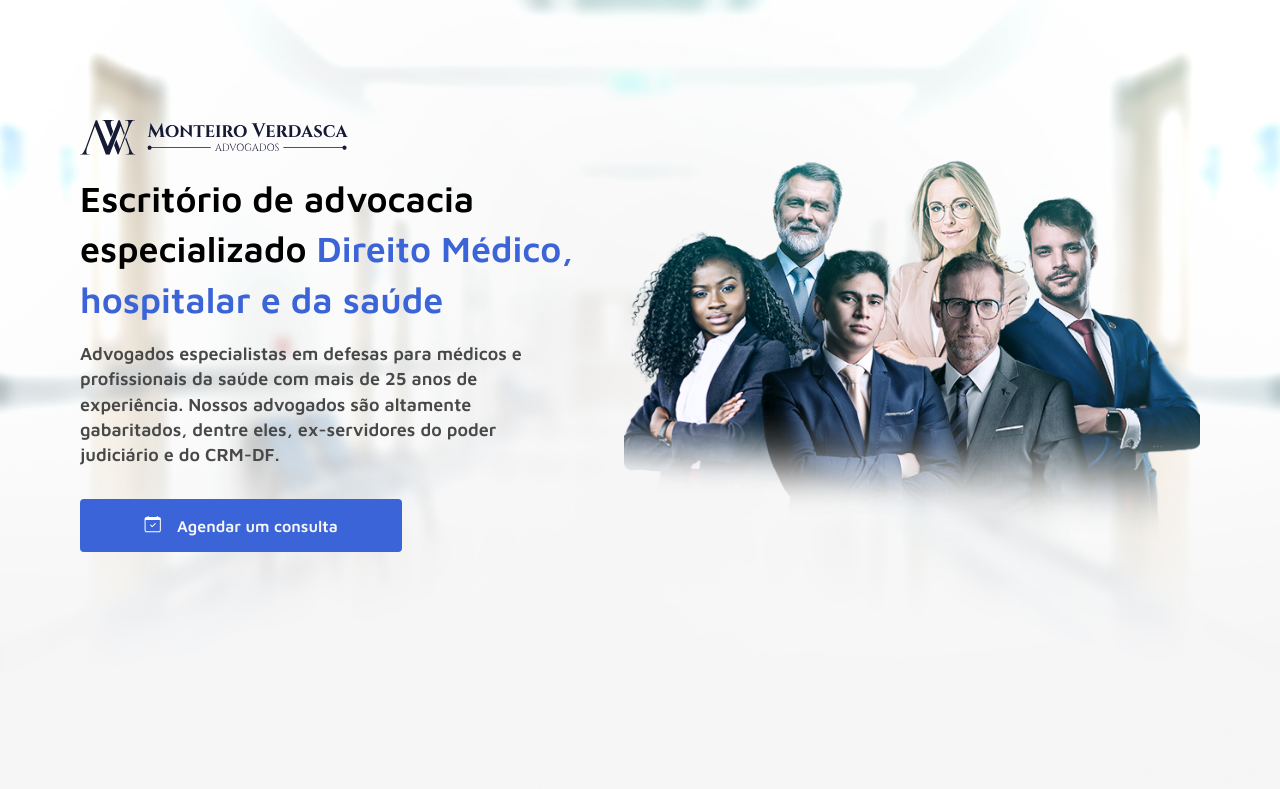
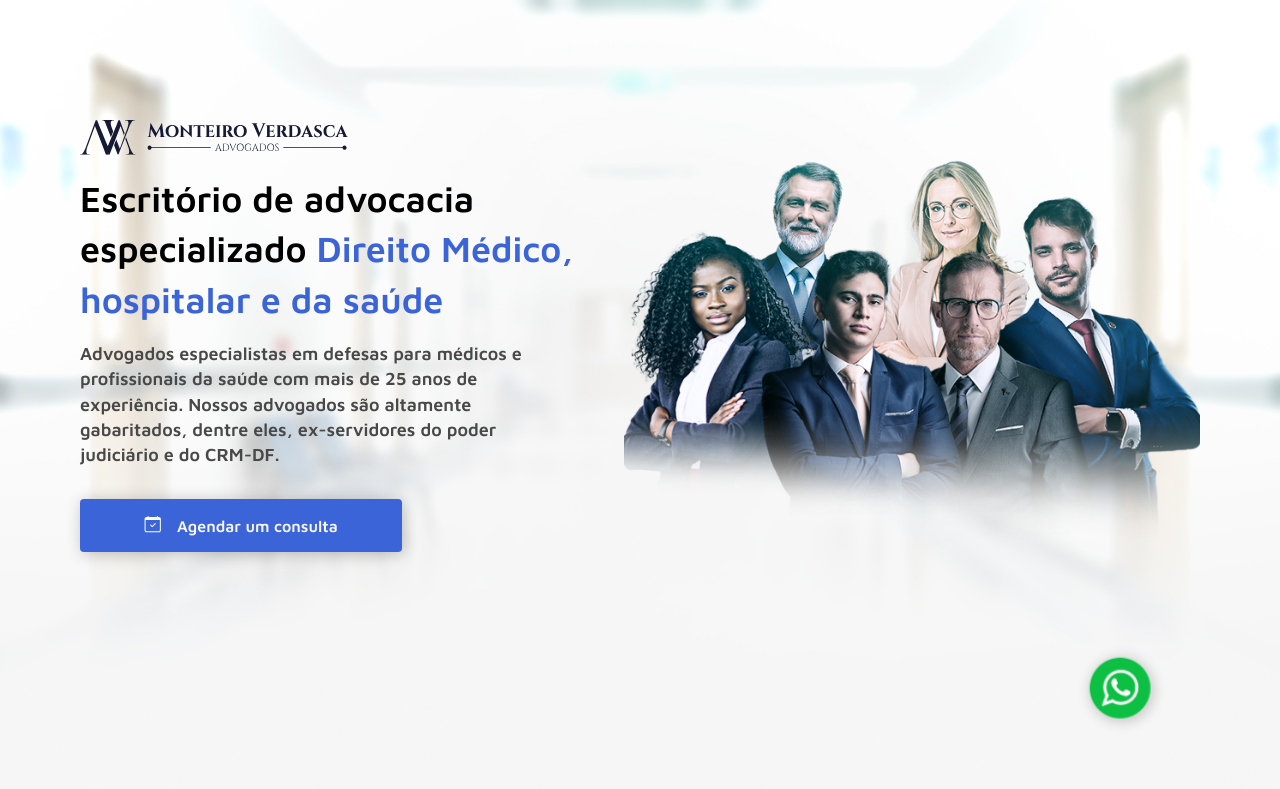
Before and after one commit to hiigorsilva/landing-page-advocacia, a plain HTML site: page index.html in a window 1280 px wide. Shown: the top 789 px of the page. Drawn offline with Linux system fonts and the light colour scheme.

Commit message:
:pencil: add btn whatsapp

```diff
--- a/assets/css/style.css
+++ b/assets/css/style.css
@@ -53,6 +53,7 @@
   -moz-border-radius: 4px;
   -ms-border-radius: 4px;
   -o-border-radius: 4px;
+  box-shadow: 2px 2px 1rem var(--Shadow);
   transition: all 0.2s ease-out;
   -webkit-transition: all 0.2s ease-out;
   -moz-transition: all 0.2s ease-out;
@@ -582,3 +583,40 @@
   text-decoration: underline;
   opacity: 0.8;
 }
+
+/*:::::::::: BUTTON WHATSAPP ::::::::::*/
+.btn-whatsapp {
+  position: fixed;
+  right: 10%;
+  bottom: 10%;
+  width: 4rem;
+  height: 4rem;
+  border-radius: 50%;
+  -webkit-border-radius: 50%;
+  -moz-border-radius: 50%;
+  -ms-border-radius: 50%;
+  -o-border-radius: 50%;
+  transform: scale(0.95);
+  -webkit-transform: scale(0.95);
+  -moz-transform: scale(0.95);
+  -ms-transform: scale(0.95);
+  -o-transform: scale(0.95);
+  cursor: pointer;
+  box-shadow: 2px 2px 1rem var(--Shadow);
+  transition: all 0.2s ease-out;
+  -webkit-transition: all 0.2s ease-out;
+  -moz-transition: all 0.2s ease-out;
+  -ms-transition: all 0.2s ease-out;
+  -o-transition: all 0.2s ease-out;
+}
+.btn-whatsapp:hover {
+  transform: scale(1);
+  -webkit-transform: scale(1);
+  -moz-transform: scale(1);
+  -ms-transform: scale(1);
+  -o-transform: scale(1);
+}
+.btn-whatsapp img {
+  display: block;
+  width: 100%;
+}
--- a/index.html
+++ b/index.html
@@ -331,6 +331,9 @@
     <a href="./">Política de privacidade</a>
     <a href="./">Termos de uso</a>
   </footer>
+  <a href="./" class="btn-whatsapp container" title="Entre em contato">
+    <img src="assets/imagens/btn-whatsapp.png" alt="">
+  </a>
 
 </body>
 
```
Also changed, not shown: assets/imagens/btn-whatsapp.png (added).
